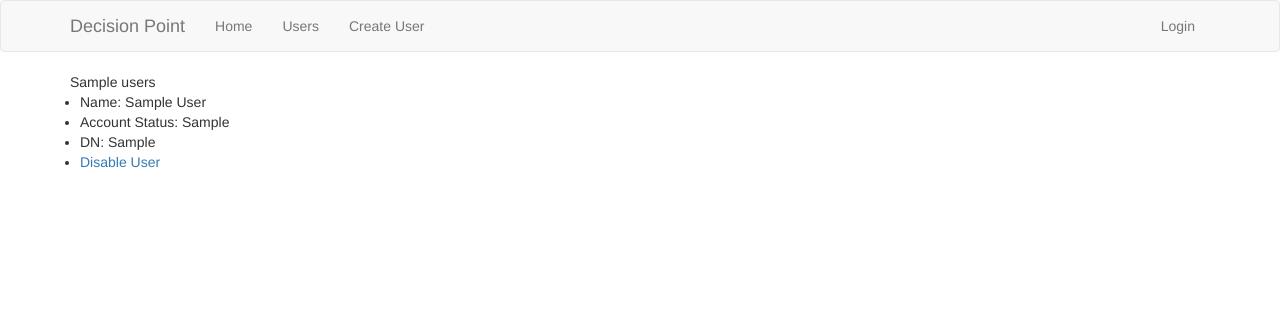
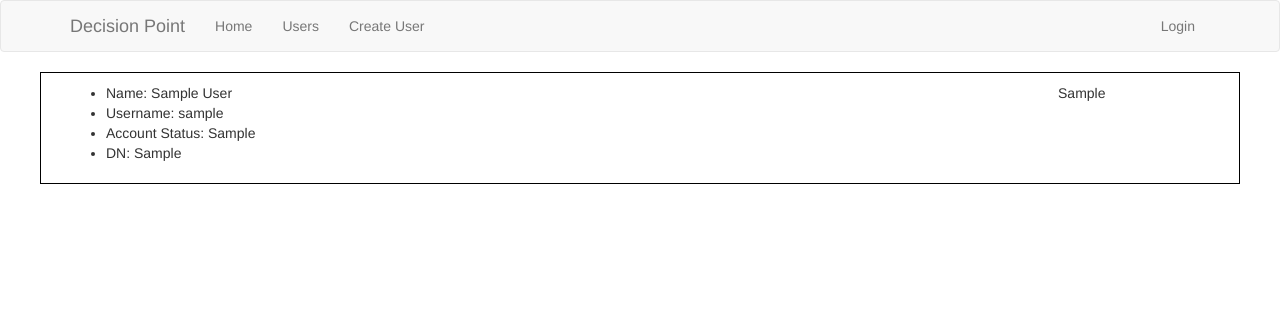
Before and after one commit to bglassmaker/account_manager, a Flask app: template app/templates/users.html in a window 1280 px wide. Shown: the top 312 px of the page. Run offline with Flask 2, Linux system fonts and the light colour scheme; the template is opened without the code that fills it: most values are stand-ins (such as "Sample title", 1, 10 or a date in 2020); some libraries are stand-ins or nearby versions.

Commit message:
Fixed disabling users

```diff
--- a/account_manager/employee.py
+++ b/account_manager/employee.py
@@ -40,9 +40,9 @@ class Employee():
     # Connection(_credentials, auth_flow_type='_credentials', tenant_id=_tenant_id)
 
     def __init__(
-        self, *, first_name:str, last_name:str, username:str=None, password:str=None, department:str=None,
-        job_title:str=None, location:str=None, dn:str=None, account_enabled:bool=False, parent=None, con=None,
-        userAccountControl:str=None, email_address:str=None, full_name:str=None, **kwargs):
+        self, first_name:str, last_name:str, full_name:str=None, username:str=None, password:str=None, department:str=None,
+        job_title:str=None, location=None, dn:str=None, account_enabled:bool=False, parent=None, con=None,
+        user_account_control=None, email_address:str=None, **kwargs):
 
         # if parent and con:
         #     raise ValueError('Need a parent or a connection but not both')
@@ -58,21 +58,20 @@ class Employee():
         # )
 
         if username:
-            username.lower()
+           username.lower()
 
         self.first_name = first_name
         self.last_name = last_name
-        self.username = username or first_name[0] + last_name.lower()
+        self.username = username or (first_name[0] + last_name).lower()
         self.location = location
         self.department = department
         self.job_title = job_title
         self.account_enabled = account_enabled
-        self.user_account_control = userAccountControl
+        self.user_account_control = user_account_control
         self.full_name = full_name or '{} {}'.format(self.first_name, self.last_name)
         self.email_address = email_address or '{}@decisionpointcenter.com'.format(self.username)
-        self.dn = 'cn={},ou=Domain Users,ou={} Office,{}'.format(self.full_name, self.location, _base_ou)
+        self.dn = dn or 'cn={},ou=Domain Users,ou={} Office,{}'.format(self.full_name, self.location, _base_ou)
         self.password = password or self._random_password(8)
-        self.user_account_control = userAccountControl
 
     def _random_password(self, length:int) -> str:
         letters_and_digits = string.ascii_letters + string.digits
@@ -106,6 +105,7 @@ class Employee():
         c.modify_dn(self.dn, 'cn={}'.format(self.full_name), new_superior=disabled_path)
         result = c.result
         c.unbind()
+        log.debug(result)
         return result
 
     def create_ad_account(self):
@@ -230,7 +230,7 @@ def get_all_accounts():
     c.search(
         search_base=_base_ou,
         search_filter='(&(objectclass=person)(|(userAccountControl=512)(userAccountControl=514)))',
-        attributes=['cn','userAccountControl', 'mail', 'givenName', 'sn'])
+        attributes=['cn','userAccountControl', 'mail', 'givenName', 'sn', 'sAMAccountName'])
     response = c.response
     c.unbind()
     employees = []
@@ -239,6 +239,7 @@ def get_all_accounts():
             first_name = r['attributes']['givenName'],
             last_name = r['attributes']['sn'],
             full_name = r['attributes']['cn'],
+            username = r['attributes']['sAMAccountName'],
             email_address = r['attributes']['mail'],
             dn = r['dn'],
             user_account_control = r['attributes']['userAccountControl']
@@ -254,6 +255,7 @@ def get_ad_user(username:str):
         search_filter='(sAMAccountName={})'.format(username),
         attributes=['givenName', 'sn', 'userAccountControl','mail','sAMAccountName'])
     response = c.response[0]
+    print(response)
     employee = Employee(
         first_name = response['attributes']['givenName'],
         last_name = response['attributes']['sn'],
@@ -272,7 +274,6 @@ def check_result(result):
     if not result['result'] == 0:
         exit(result)
 
-def suspend_accounts(username):
-    employee = get_ad_user(username)
+def suspend_accounts(employee):
     employee.suspend_ad_account()
     # employee.update_o365_account_status('False')
--- a/app/routes.py
+++ b/app/routes.py
@@ -42,10 +42,12 @@ def create_user():
         flash('It might have worked?')
     return render_template('create_user.html', title='Create User', form=form)
 
-@app.route('/suspend_user/<username>', methods=['GET', 'POST'])
+@app.route('/suspend_user', methods=['GET'])
 @login_required
-def suspend_user(username):
-    suspend_accounts(username)
+def suspend_user():
+    username = request.args.get('username')
+    user = get_ad_user(username)
+    suspend_accounts(user)
     return render_template('index.html')
 
 @app.route('/users', methods=['GET'])
--- a/app/templates/users.html
+++ b/app/templates/users.html
@@ -2,16 +2,34 @@
 
 {% block app_content %}
 
-{{ users }}
-
-<div class=row>
+<div class="row">
 {% for u in users %}
-    <div class=row>
-        <ul>
-            <li>Name: {{u.full_name}}</li>
-            <li>Account Status: {{u.user_account_control}}</li>
-            <li>DN: {{u.dn}}</li>
-            <li><a href="{{url_for('suspend_user', username=u.username)}}">Disable User</a>
+    <div class="row" style="border:1px solid black; margin-bottom:10px; padding:10px">
+        <div class="col-md-9">
+            <ul>
+                <li>Name: {{u.full_name}}</li>
+                <li>Username: {{u.username}}</li>
+                <li>Account Status:
+                {% if u.user_account_control==512 %}
+                <span style="color:green">Enabled</span>
+                {% elif u.user_account_control==514 %}
+                <span style="color:red">Disabled</span>
+                {% else %}
+                {{u.user_account_control}}
+                {% endif %}
+                </li>
+                <li>DN: {{u.dn}}</li>
+            </ul>
+        </div>
+            <div class="col-md-3 text-center">
+                {% if u.user_account_control==512 %}
+                <a href="{{url_for('suspend_user', username=u.username)}}" class="btn btn-danger">Disable User</a>
+                {% elif u.user_account_control==514 %}
+                <span style="color:red">User Disabled</span>
+                {% else %}
+                {{u.user_account_control}}
+            {% endif %}
+            </div>
         </ul>
     </div>
 {% endfor %}
```
